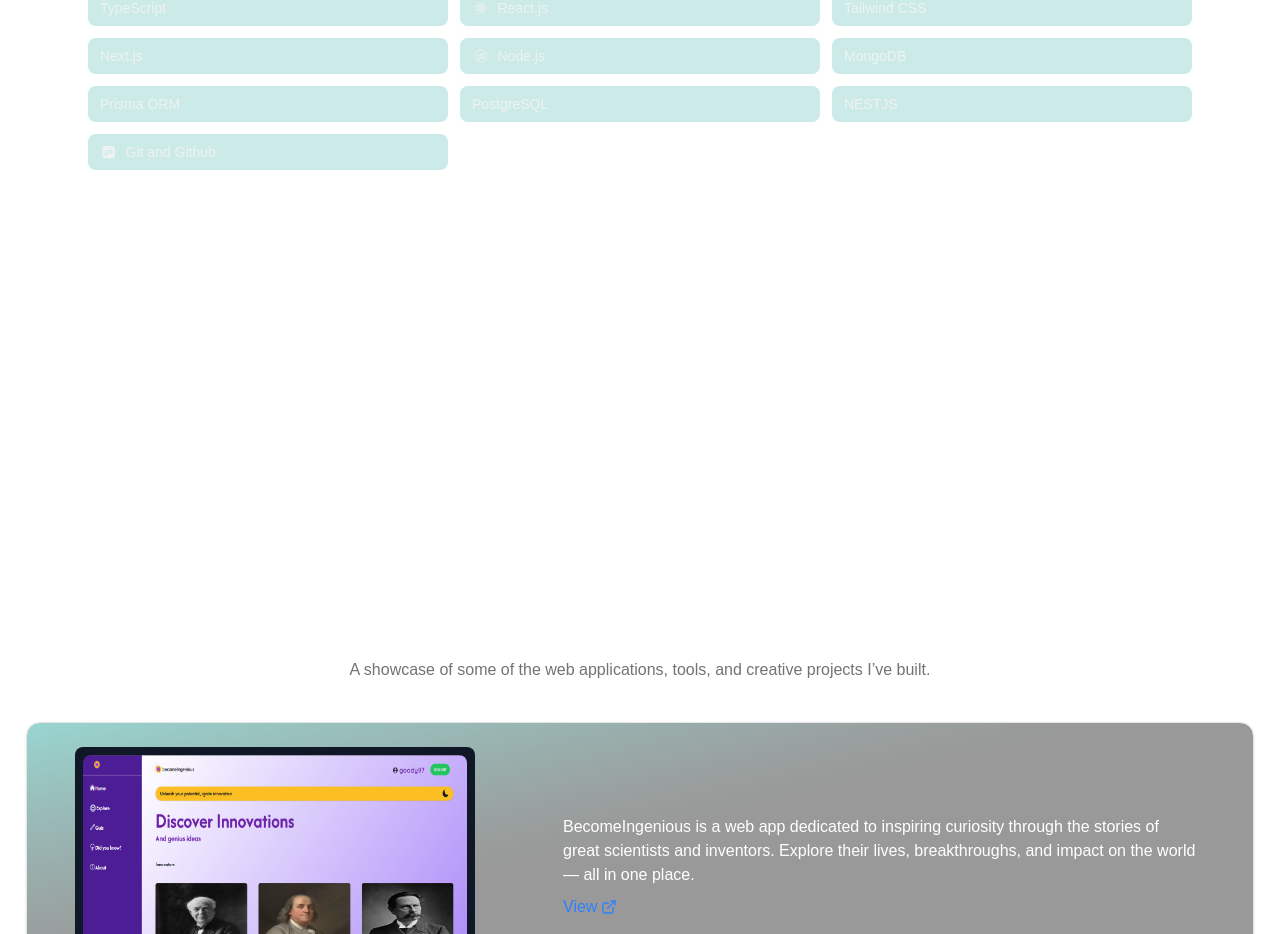
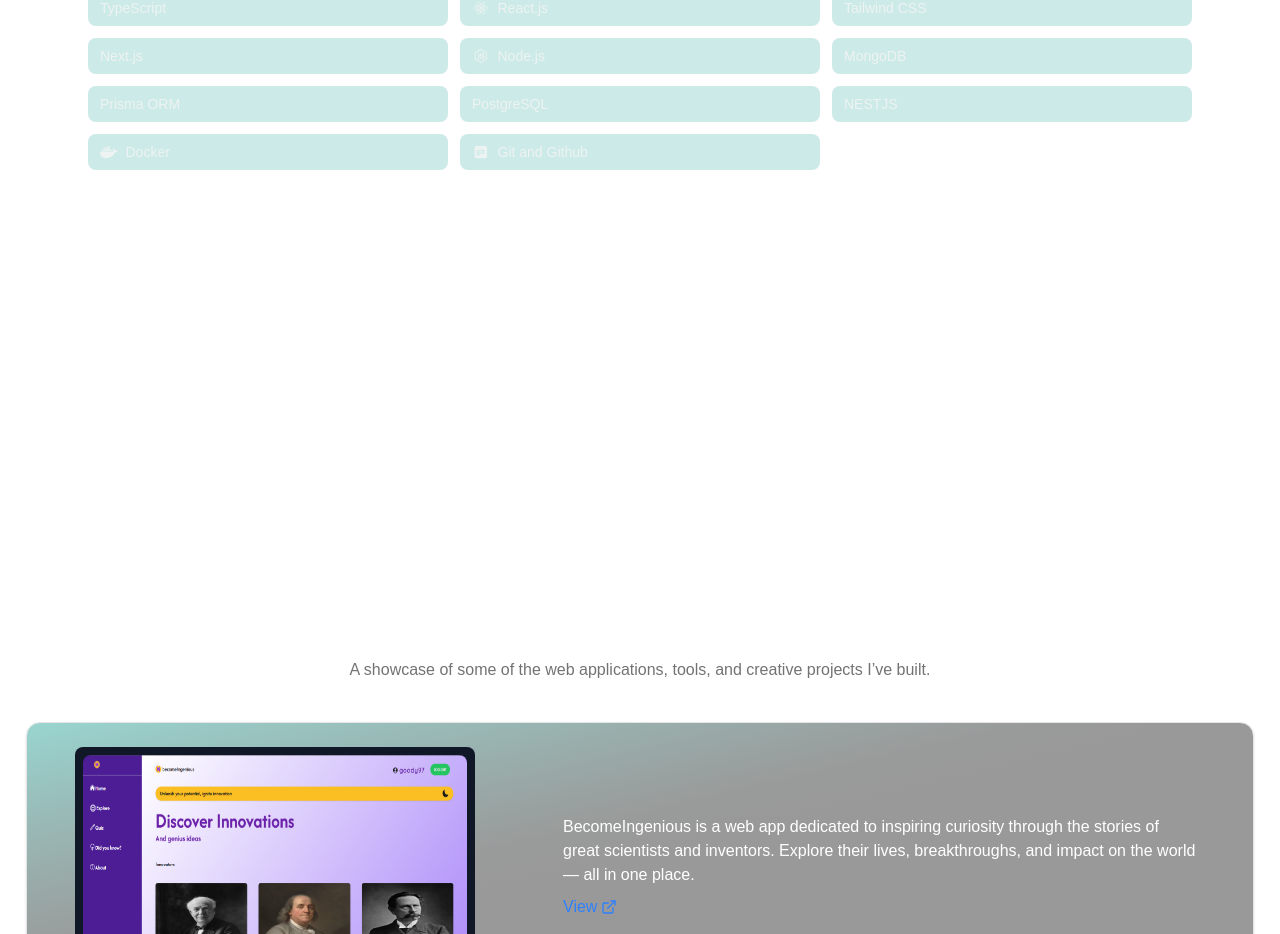
Before and after one commit to goodnessdevs/portfolio, a React (Vite) app in the folder myportfolio/: page / in a window 1280 px wide. Shown: the part 2290-3224 px from the top of the page. Built offline with nearby package versions, Linux system fonts and the light colour scheme; a web font is replaced by a local one.

Commit message:
added docker to skill set

```diff
--- a/myportfolio/src/pages/Skills.tsx
+++ b/myportfolio/src/pages/Skills.tsx
@@ -1,5 +1,6 @@
 // src/pages/Skills.tsx
 import {
+  faDocker,
   faNodeJs,
   faReact,
   faSquareGit,
@@ -49,6 +50,7 @@ const skills = [
   { name: "Prisma ORM", icon: undefined },
   { name: "PostgreSQL", icon: undefined },
   { name: "NESTJS", icon: undefined },
+  { name: "Docker", icon: faDocker },
   { name: "Git and Github", icon: faSquareGit },
 ];
 
```
